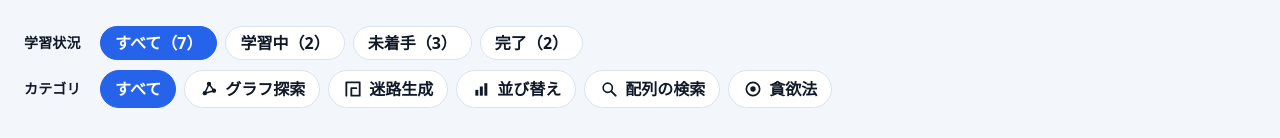
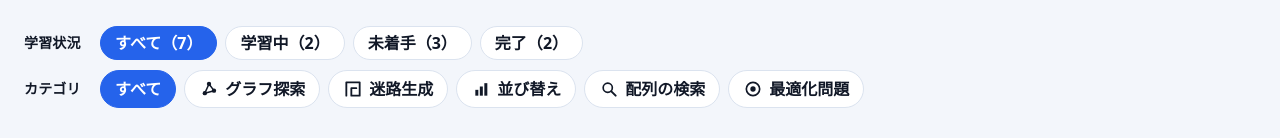
Before and after one commit to BeppuKanato/engineer-quest-ui-brushup, a Next.js app: page /courses in a window 1280 px wide. Shown: the part 275-413 px from the top of the page. Built offline with nearby package versions, Linux system fonts and the light colour scheme.

Commit message:
feat: 貪欲法のカテゴリを「最適化問題」に変更（問題軸で統一）

```diff
--- a/src/design/CoursesDesignDraft.tsx
+++ b/src/design/CoursesDesignDraft.tsx
@@ -44,7 +44,8 @@ type CourseInfo = { id: string; title: string; description: string };
 const courseById = new Map((coursesData as CourseInfo[]).map((c) => [c.id, c]));
 
 // 課題軸のグループ（2026-11-21 決定）。カードのラベルに使う。
-// 貪欲法は手法軸で単独＝単元名自体がグループ名になるため、ラベルは付けない。
+// 貪欲法は手法の名前なので、解く問題の側の名前「最適化問題」をカテゴリにする
+// （2026-11-23、GPTの分類粒度の指摘を受けた Kanato の判断。カテゴリは問題軸で統一）。
 const GROUP_LABEL: Record<string, string> = {
   "course-algorithm-breadth-first-search-v1": "グラフ探索",
   "course-algorithm-depth-first-search-v1": "グラフ探索",
@@ -52,6 +53,7 @@ const GROUP_LABEL: Record<string, string> = {
   "course-algorithm-wall-extension-v1": "迷路生成",
   "course-algorithm-bubble-sort-v2": "並び替え",
   "course-algorithm-binary-search-v1": "配列の検索",
+  "course-algorithm-greedy-coins-v1": "最適化問題",
 };
 
 /** 軸のアイコン（24×24、線と点の最小限の絵）。色は使わず、形で軸を区別する。 */
@@ -95,7 +97,7 @@ const GroupGlyph: React.FC<{ label: string }> = ({ label }) => {
           <path d="M14.8 14.8 L20 20" stroke="currentColor" strokeWidth="2.4" strokeLinecap="round" />
         </svg>
       );
-    case "貪欲法":
+    case "最適化問題":
       return (
         <svg {...common}>
           <circle cx="12" cy="12" r="8" fill="none" stroke="currentColor" strokeWidth="2" />
@@ -137,12 +139,12 @@ const GroupChip: React.FC<{ label: string }> = ({ label }) => (
   </Box>
 );
 
-/** 絞り込み用の軸（貪欲法も1つの軸として含む）。 */
+/** 絞り込み用の軸（最適化問題＝貪欲法の単元も1つの軸として含む）。 */
 const FILTER_GROUP: Record<string, string> = {
   ...GROUP_LABEL,
-  "course-algorithm-greedy-coins-v1": "貪欲法",
+  "course-algorithm-greedy-coins-v1": "最適化問題",
 };
-const AXES = ["すべて", "グラフ探索", "迷路生成", "並び替え", "配列の検索", "貪欲法"];
+const AXES = ["すべて", "グラフ探索", "迷路生成", "並び替え", "配列の検索", "最適化問題"];
 
 /** 軸の検索欄：軸のチップを選んで単元を絞り込む。選択中だけ主色で塗る。 */
 const AxisFilter: React.FC<{ value: string; onChange: (axis: string) => void }> = ({ value, onChange }) => (
```
Also changed, not shown: 1 other file (tests, documents, lock files or other folders).
